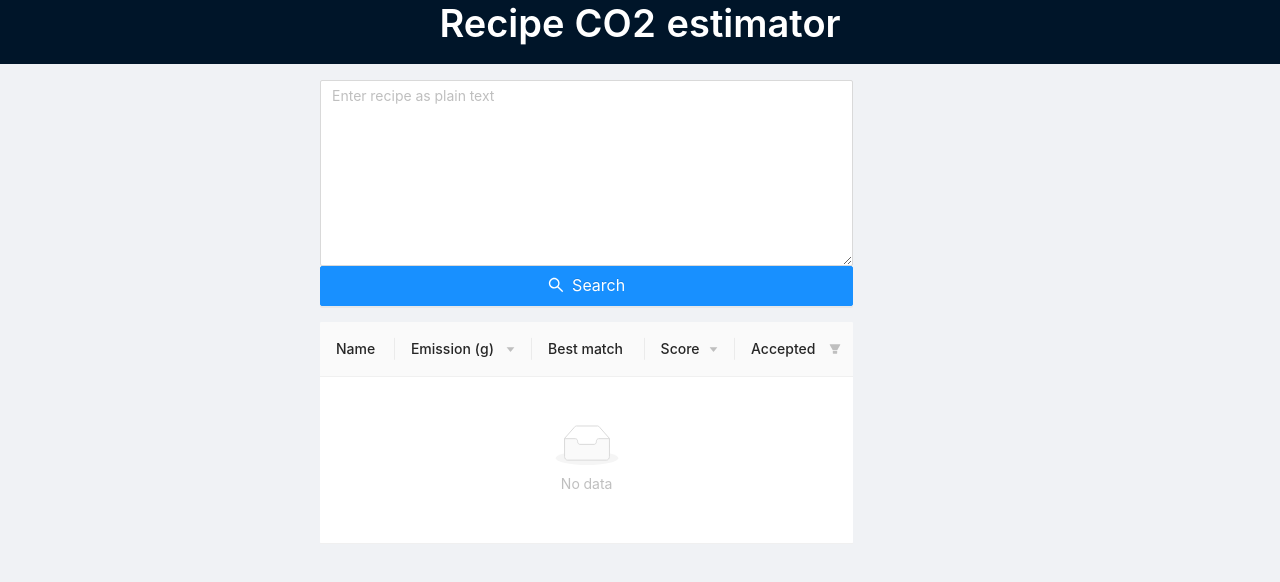
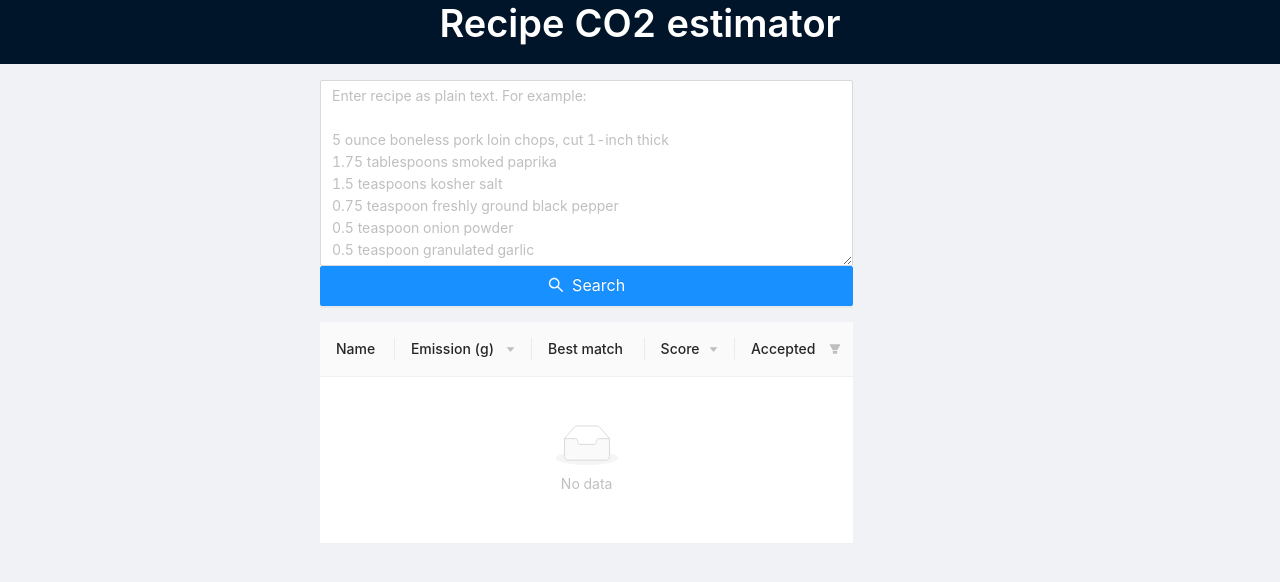
Before and after one commit to quantumbrake/mace-frontend, a React (Create React App) app: page / in a window 1280 px wide. Shown: the top 582 px of the page. Built offline with nearby package versions, Linux system fonts and the light colour scheme.

Commit message:
Add: Placeholder for recipe input

```diff
--- a/src/App.js
+++ b/src/App.js
@@ -164,7 +164,7 @@ class App extends Component {
                   <Col offset={6} span={10}>
                     <TextArea
                       rows={8}
-                      placeholder="Enter recipe as plain text"
+                      placeholder={`Enter recipe as plain text. For example: \n\n5 ounce boneless pork loin chops, cut 1-inch thick\n1.75 tablespoons smoked paprika\n1.5 teaspoons kosher salt\n0.75 teaspoon freshly ground black pepper\n0.5 teaspoon onion powder\n0.5 teaspoon granulated garlic`}
                       maxLength={800}
                       onChange={(event) =>
                         this.setState({ recipeInput: event.target.value })
```
